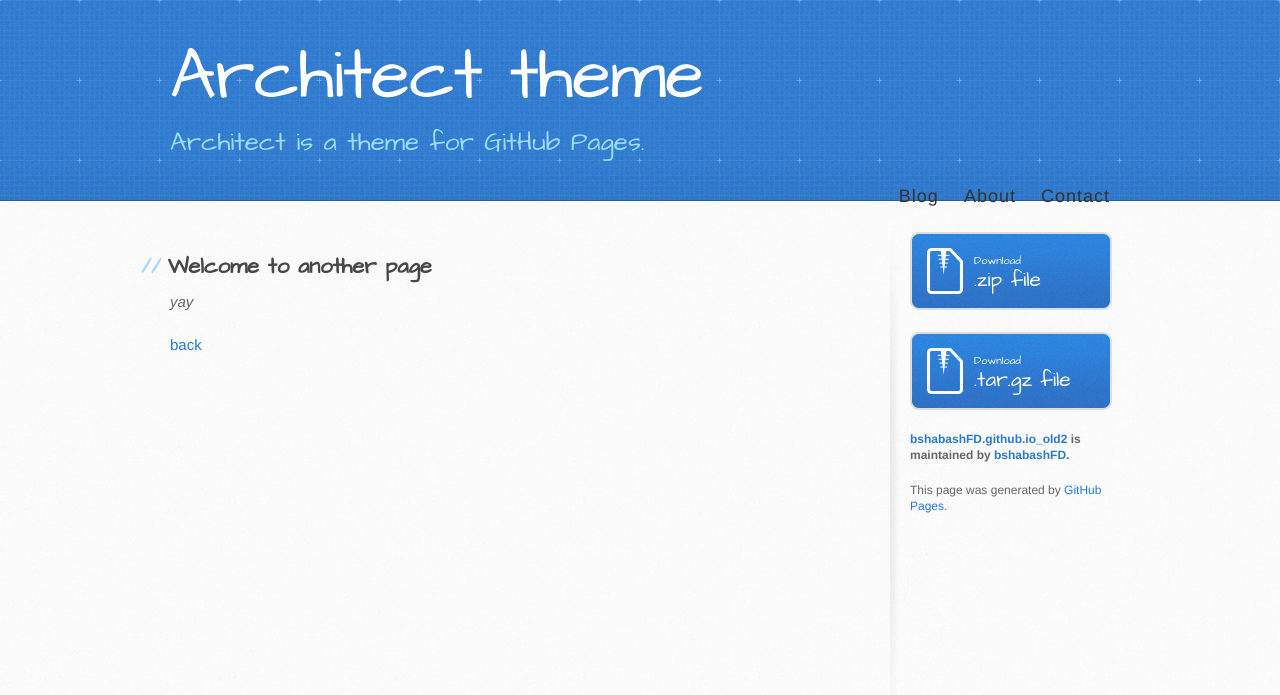
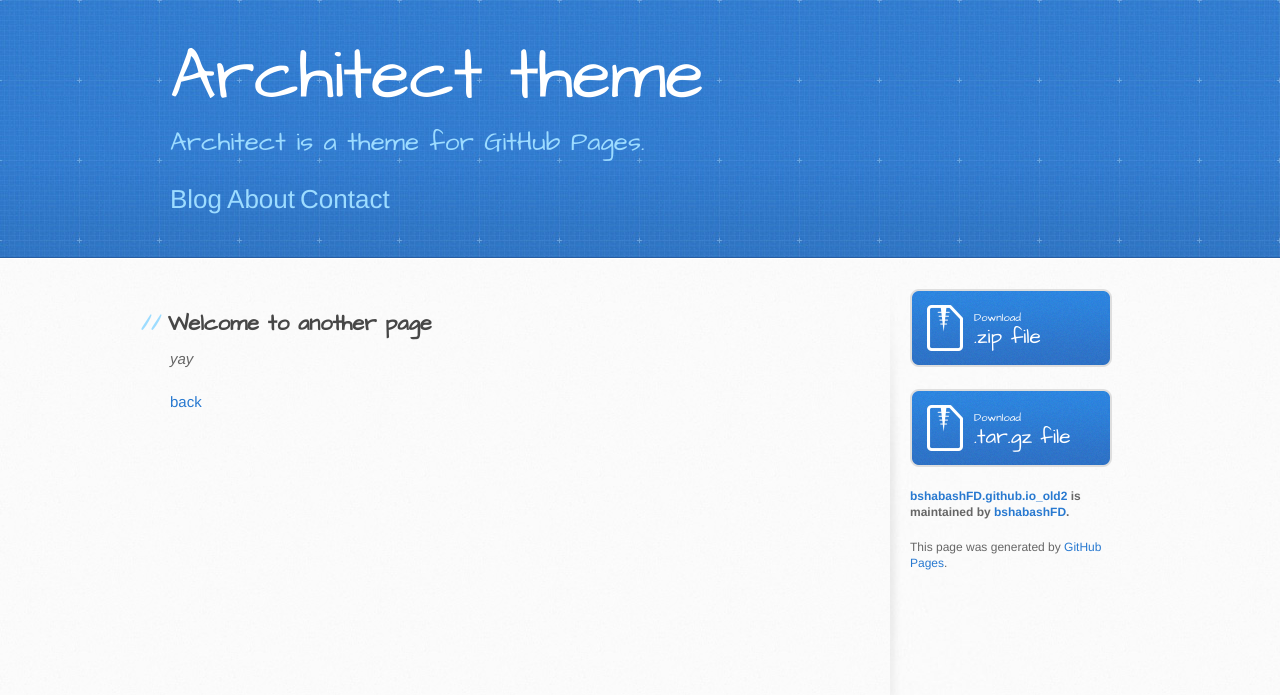
Before and after one commit to bshabashFD/bshabashFD.github.io_old2, a Jekyll site: the page built from another-page.md, in a window 1280 px wide. Shown: the top 695 px of the page. Built offline with Jekyll 4.4.1, drawn with Linux system fonts in a browser that asks for light colours; our own code applies the rules of GitHub Pages for plain Markdown files.

Commit message:
Update jekyll-theme-architect.scss

```diff
--- a/_sass/jekyll-theme-architect.scss
+++ b/_sass/jekyll-theme-architect.scss
@@ -450,7 +450,7 @@ footer a:hover {
 }
 
 nav {
-  float: right;
+  float: center;
   margin-top: 23px; // @TODO: Vertically middle align
   font-family: $helveticaNeue;
   font-size: 18px;
@@ -463,11 +463,14 @@ nav {
   }
 
   a {
-    margin-left: 20px;
-    color: $darkGray;
-    text-align: right;
-    font-weight: 300;
-    letter-spacing: 1px;
+    width: 540px;
+    margin-top: 0;
+    margin-bottom: 0;
+    font-size: 26px;
+    font-weight: normal;
+    line-height: 1.3;
+    color: #9ddcff;
+    letter-spacing: 0;
 
     @include mobile {
       margin: 0 10px;
```
